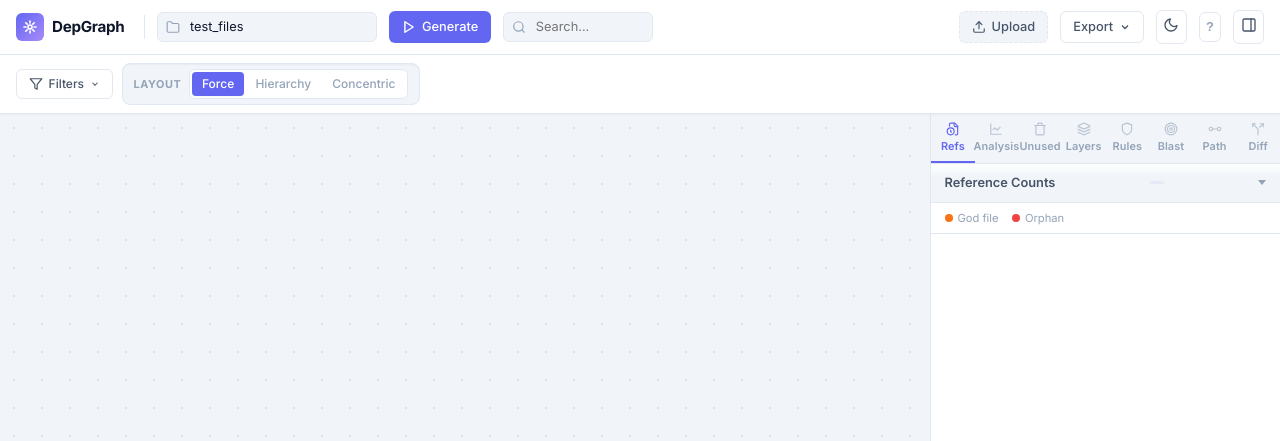
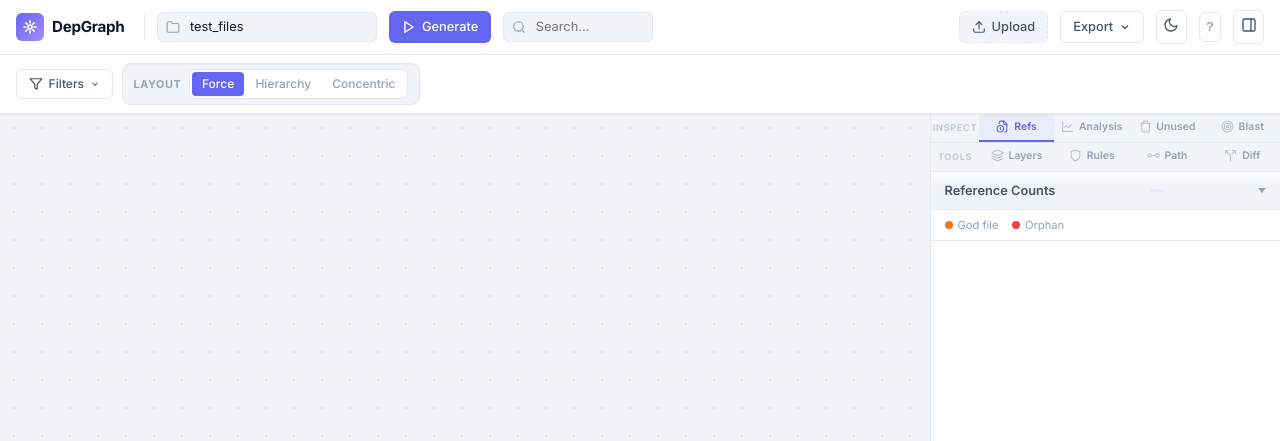
Before and after one commit to hstephan23/dep_graph, a PHP site: page / in a window 1280 px wide. Shown: the top 441 px of the page. Run offline with PHP 8.4, Linux system fonts and the light colour scheme; some libraries are stand-ins or nearby versions.

Commit message:
Add blast radius panel and reorganize sidebar into two grouped rows (#14)
Adds reverse dependency lookup ("Blast Radius") that shows everything
depending on a clicked file, grouped by depth with transitive closure.
Reorganizes the 8 sidebar tabs into two labeled rows (Inspect / Tools)
to reduce crowding and improve discoverability.

Co-authored-by: Claude Opus 4.6 <noreply@anthropic.com>

```diff
--- a/static/app.js
+++ b/static/app.js
@@ -1294,9 +1294,9 @@ const SHORTCUTS = [
         { keys: 'Shift+1',     desc: 'Refs panel',                     action: () => activatePanel(0) },
         { keys: 'Shift+2',     desc: 'Analysis panel',                 action: () => activatePanel(1) },
         { keys: 'Shift+3',     desc: 'Unused panel',                   action: () => activatePanel(2) },
-        { keys: 'Shift+4',     desc: 'Layers panel',                   action: () => activatePanel(3) },
-        { keys: 'Shift+5',     desc: 'Rules panel',                    action: () => activatePanel(4) },
-        { keys: 'Shift+6',     desc: 'Blast radius panel',             action: () => activatePanel(5) },
+        { keys: 'Shift+4',     desc: 'Blast radius panel',             action: () => activatePanel(3) },
+        { keys: 'Shift+5',     desc: 'Layers panel',                   action: () => activatePanel(4) },
+        { keys: 'Shift+6',     desc: 'Rules panel',                    action: () => activatePanel(5) },
         { keys: 'Shift+7',     desc: 'Path finder panel',              action: () => activatePanel(6) },
         { keys: 'Shift+8',     desc: 'Diff panel',                     action: () => activatePanel(7) },
     ]},
--- a/static/index.html
+++ b/static/index.html
@@ -216,38 +216,44 @@
              SIDEBAR
              ============================================================ -->
         <div class="sidebar" id="sidebar">
-            <div class="sidebar-tabs" role="tablist">
+            <div class="sidebar-tabs-wrap" role="tablist">
+                <div class="sidebar-tab-row">
+                    <span class="tab-row-label">Inspect</span>
                     <div class="sidebar-tab active" data-panel="panel-refs" onclick="switchTab(this)" title="References" role="tab">
-                    <svg width="14" height="14" viewBox="0 0 24 24" fill="none" stroke="currentColor" stroke-width="2" stroke-linecap="round" stroke-linejoin="round"><path d="M16 22h2a2 2 0 0 0 2-2V7l-5-5H8a2 2 0 0 0-2 2v3"/><path d="M14 2v4a2 2 0 0 0 2 2h4"/><circle cx="8" cy="16" r="6"/><path d="M9.5 17.5 8 16.25V14"/></svg>
+                        <svg width="13" height="13" viewBox="0 0 24 24" fill="none" stroke="currentColor" stroke-width="2" stroke-linecap="round" stroke-linejoin="round"><path d="M16 22h2a2 2 0 0 0 2-2V7l-5-5H8a2 2 0 0 0-2 2v3"/><path d="M14 2v4a2 2 0 0 0 2 2h4"/><circle cx="8" cy="16" r="6"/><path d="M9.5 17.5 8 16.25V14"/></svg>
                         <span>Refs</span>
                     </div>
                     <div class="sidebar-tab" data-panel="panel-analysis" onclick="switchTab(this)" title="Analysis" role="tab">
-                    <svg width="14" height="14" viewBox="0 0 24 24" fill="none" stroke="currentColor" stroke-width="2" stroke-linecap="round" stroke-linejoin="round"><path d="M3 3v18h18"/><path d="m19 9-5 5-4-4-3 3"/></svg>
+                        <svg width="13" height="13" viewBox="0 0 24 24" fill="none" stroke="currentColor" stroke-width="2" stroke-linecap="round" stroke-linejoin="round"><path d="M3 3v18h18"/><path d="m19 9-5 5-4-4-3 3"/></svg>
                         <span>Analysis</span>
                     </div>
                     <div class="sidebar-tab" data-panel="panel-unused" onclick="switchTab(this)" title="Unused files" role="tab">
-                    <svg width="14" height="14" viewBox="0 0 24 24" fill="none" stroke="currentColor" stroke-width="2" stroke-linecap="round" stroke-linejoin="round"><path d="M3 6h18"/><path d="M19 6v14c0 1-1 2-2 2H7c-1 0-2-1-2-2V6"/><path d="M8 6V4c0-1 1-2 2-2h4c1 0 2 1 2 2v2"/></svg>
+                        <svg width="13" height="13" viewBox="0 0 24 24" fill="none" stroke="currentColor" stroke-width="2" stroke-linecap="round" stroke-linejoin="round"><path d="M3 6h18"/><path d="M19 6v14c0 1-1 2-2 2H7c-1 0-2-1-2-2V6"/><path d="M8 6V4c0-1 1-2 2-2h4c1 0 2 1 2 2v2"/></svg>
                         <span>Unused</span>
                     </div>
+                    <div class="sidebar-tab" data-panel="panel-blast" onclick="switchTab(this)" title="Blast radius" role="tab">
+                        <svg width="13" height="13" viewBox="0 0 24 24" fill="none" stroke="currentColor" stroke-width="2" stroke-linecap="round" stroke-linejoin="round"><circle cx="12" cy="12" r="10"/><circle cx="12" cy="12" r="6"/><circle cx="12" cy="12" r="2"/></svg>
+                        <span>Blast</span>
+                    </div>
+                </div>
+                <div class="sidebar-tab-row">
+                    <span class="tab-row-label">Tools</span>
                     <div class="sidebar-tab" data-panel="panel-layers" onclick="switchTab(this)" title="Layering violations" role="tab">
-                    <svg width="14" height="14" viewBox="0 0 24 24" fill="none" stroke="currentColor" stroke-width="2" stroke-linecap="round" stroke-linejoin="round"><path d="m12.83 2.18a2 2 0 0 0-1.66 0L2.6 6.08a1 1 0 0 0 0 1.83l8.58 3.91a2 2 0 0 0 1.66 0l8.58-3.9a1 1 0 0 0 0-1.84Z"/><path d="m22 17.65-9.17 4.16a2 2 0 0 1-1.66 0L2 17.65"/><path d="m22 12.65-9.17 4.16a2 2 0 0 1-1.66 0L2 12.65"/></svg>
+                        <svg width="13" height="13" viewBox="0 0 24 24" fill="none" stroke="currentColor" stroke-width="2" stroke-linecap="round" stroke-linejoin="round"><path d="m12.83 2.18a2 2 0 0 0-1.66 0L2.6 6.08a1 1 0 0 0 0 1.83l8.58 3.91a2 2 0 0 0 1.66 0l8.58-3.9a1 1 0 0 0 0-1.84Z"/><path d="m22 17.65-9.17 4.16a2 2 0 0 1-1.66 0L2 17.65"/><path d="m22 12.65-9.17 4.16a2 2 0 0 1-1.66 0L2 12.65"/></svg>
                         <span>Layers</span>
                     </div>
                     <div class="sidebar-tab" data-panel="panel-rules" onclick="switchTab(this)" title="Dependency rules" role="tab">
-                    <svg width="14" height="14" viewBox="0 0 24 24" fill="none" stroke="currentColor" stroke-width="2" stroke-linecap="round" stroke-linejoin="round"><path d="M12 22s8-4 8-10V5l-8-3-8 3v7c0 6 8 10 8 10"/></svg>
+                        <svg width="13" height="13" viewBox="0 0 24 24" fill="none" stroke="currentColor" stroke-width="2" stroke-linecap="round" stroke-linejoin="round"><path d="M12 22s8-4 8-10V5l-8-3-8 3v7c0 6 8 10 8 10"/></svg>
                         <span>Rules</span>
                     </div>
-                <div class="sidebar-tab" data-panel="panel-blast" onclick="switchTab(this)" title="Blast radius" role="tab">
-                    <svg width="14" height="14" viewBox="0 0 24 24" fill="none" stroke="currentColor" stroke-width="2" stroke-linecap="round" stroke-linejoin="round"><circle cx="12" cy="12" r="10"/><circle cx="12" cy="12" r="6"/><circle cx="12" cy="12" r="2"/></svg>
-                    <span>Blast</span>
-                </div>
                     <div class="sidebar-tab" data-panel="panel-path" onclick="switchTab(this)" title="Path finder" role="tab">
-                    <svg width="14" height="14" viewBox="0 0 24 24" fill="none" stroke="currentColor" stroke-width="2" stroke-linecap="round" stroke-linejoin="round"><circle cx="5" cy="12" r="3"/><circle cx="19" cy="12" r="3"/><path d="M8 12h8"/></svg>
+                        <svg width="13" height="13" viewBox="0 0 24 24" fill="none" stroke="currentColor" stroke-width="2" stroke-linecap="round" stroke-linejoin="round"><circle cx="5" cy="12" r="3"/><circle cx="19" cy="12" r="3"/><path d="M8 12h8"/></svg>
                         <span>Path</span>
                     </div>
                     <div class="sidebar-tab" data-panel="panel-diff" onclick="switchTab(this)" title="Diff mode" role="tab">
-                    <svg width="14" height="14" viewBox="0 0 24 24" fill="none" stroke="currentColor" stroke-width="2" stroke-linecap="round" stroke-linejoin="round"><path d="M16 3h5v5"/><path d="M8 3H3v5"/><path d="M12 22v-8.3a4 4 0 0 0-1.172-2.872L3 3"/><path d="m15 9 6-6"/></svg>
+                        <svg width="13" height="13" viewBox="0 0 24 24" fill="none" stroke="currentColor" stroke-width="2" stroke-linecap="round" stroke-linejoin="round"><path d="M16 3h5v5"/><path d="M8 3H3v5"/><path d="M12 22v-8.3a4 4 0 0 0-1.172-2.872L3 3"/><path d="m15 9 6-6"/></svg>
                         <span>Diff</span>
+                    </div>
                 </div>
             </div>
 
--- a/static/style.css
+++ b/static/style.css
@@ -579,23 +579,43 @@ details.dropdown .dropdown-body {
     display: none !important;
 }
 
-.sidebar-tabs {
-    display: flex;
+.sidebar-tabs-wrap {
+    flex-shrink: 0;
+    background: var(--bg);
     border-bottom: 1px solid var(--border);
-    background: var(--bg);
-    flex-shrink: 0;
-    overflow-x: auto;
-    scrollbar-width: none;
-}
-
-.sidebar-tabs::-webkit-scrollbar { display: none; }
+}
+
+.sidebar-tab-row {
+    display: flex;
+    align-items: stretch;
+}
+
+.tab-row-label {
+    display: flex;
+    align-items: center;
+    padding: 0 0.5rem;
+    font-size: 0.58rem;
+    font-weight: 700;
+    text-transform: uppercase;
+    letter-spacing: 0.06em;
+    color: var(--text-muted);
+    opacity: 0.5;
+    white-space: nowrap;
+    width: 48px;
+    flex-shrink: 0;
+    justify-content: center;
+}
+
+.sidebar-tab-row:first-child {
+    border-bottom: 1px solid var(--border);
+}
 
 .sidebar-tab {
     flex: 1;
     min-width: 0;
-    padding: 0.5rem 0.25rem;
+    padding: 0.4rem 0.2rem;
     text-align: center;
-    font-size: 0.68rem;
+    font-size: 0.65rem;
     font-weight: 600;
     cursor: pointer;
     color: var(--text-muted);
@@ -604,9 +624,10 @@ details.dropdown .dropdown-body {
     transition: all 0.2s ease;
     letter-spacing: 0.01em;
     display: flex;
-    flex-direction: column;
-    align-items: center;
-    gap: 0.2rem;
+    flex-direction: row;
+    align-items: center;
+    justify-content: center;
+    gap: 0.3rem;
 }
 
 .sidebar-tab:focus-visible {
@@ -622,6 +643,7 @@ details.dropdown .dropdown-body {
 
 .sidebar-tab:hover {
     color: var(--text-secondary);
+    background: color-mix(in srgb, var(--text-muted) 8%, transparent);
 }
 
 .sidebar-tab:hover svg { opacity: 0.85; }
@@ -629,6 +651,7 @@ details.dropdown .dropdown-body {
 .sidebar-tab.active {
     color: var(--primary);
     border-bottom-color: var(--primary);
+    background: color-mix(in srgb, var(--primary) 6%, transparent);
 }
 
 .sidebar-tab.active svg { opacity: 1; }
@@ -1450,9 +1473,10 @@ details.dropdown .dropdown-body {
     .preview-drawer { right: 0; }
     .preview-resize-handle { right: 0; }
 
-    /* Sidebar tabs: icon-only */
+    /* Sidebar tabs: icon-only on small screens */
     .sidebar-tab span { display: none; }
-    .sidebar-tab { padding: 0.55rem 0.35rem; }
+    .sidebar-tab { padding: 0.45rem 0.3rem; }
+    .tab-row-label { display: none; }
 
     /* Toolbar: let items wrap */
     .toolbar-top { flex-wrap: wrap; gap: 0.5rem; }
@@ -1775,7 +1799,7 @@ details.dropdown .dropdown-body {
     transition: background 0.15s;
 }
 .blast-row:hover {
-    background: var(--hover);
+    background: color-mix(in srgb, var(--text-muted) 8%, transparent);
 }
 .blast-depth-badge {
     display: inline-flex;
```
Lines whose indentation alone changed are shown as unchanged.
